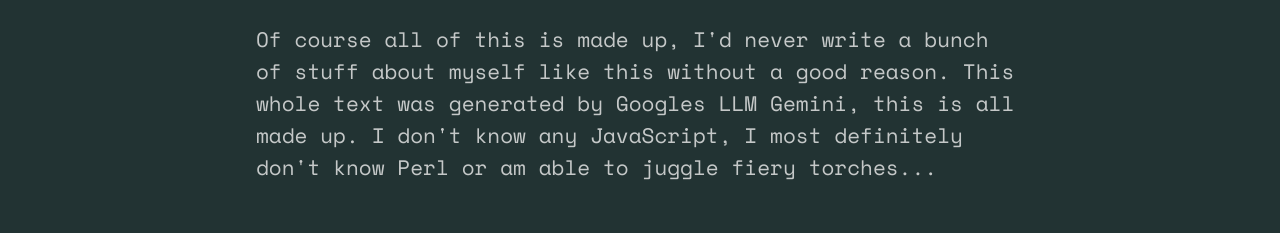
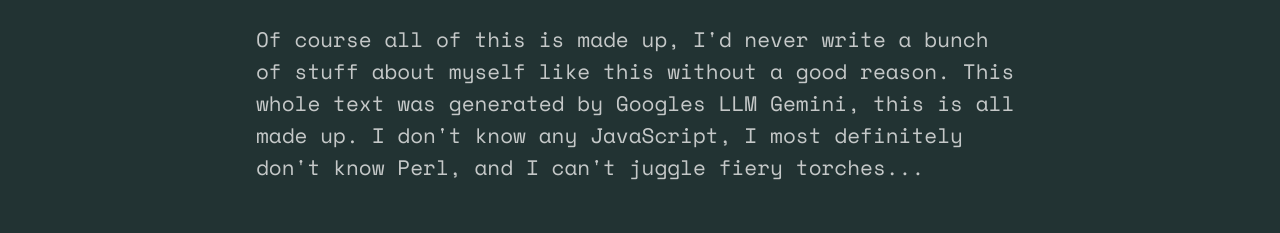
Before and after one commit to jb31790/Lab1, a plain HTML site: page about.html in a window 1280 px wide. Shown: the part 2595-2828 px from the top of the page. Drawn offline with nearby package versions, Linux system fonts and the light colour scheme; a web font is replaced by a local one.

Commit message:
fix: phrasing in about-page

```diff
--- a/about.html
+++ b/about.html
@@ -86,7 +86,7 @@
 			<h1 id="lies"># Lies</h1>
 			<p>
 			Of course all of this is made up, I'd never write a bunch of stuff about myself like this without a good reason.
-			This whole text was generated by Googles LLM Gemini, this is all made up. I don't know any JavaScript, I most definitely don't know Perl or am able to juggle fiery torches...
+			This whole text was generated by Googles LLM Gemini, this is all made up. I don't know any JavaScript, I most definitely don't know Perl, and I can't juggle fiery torches...
 			</p>
 
 
```
